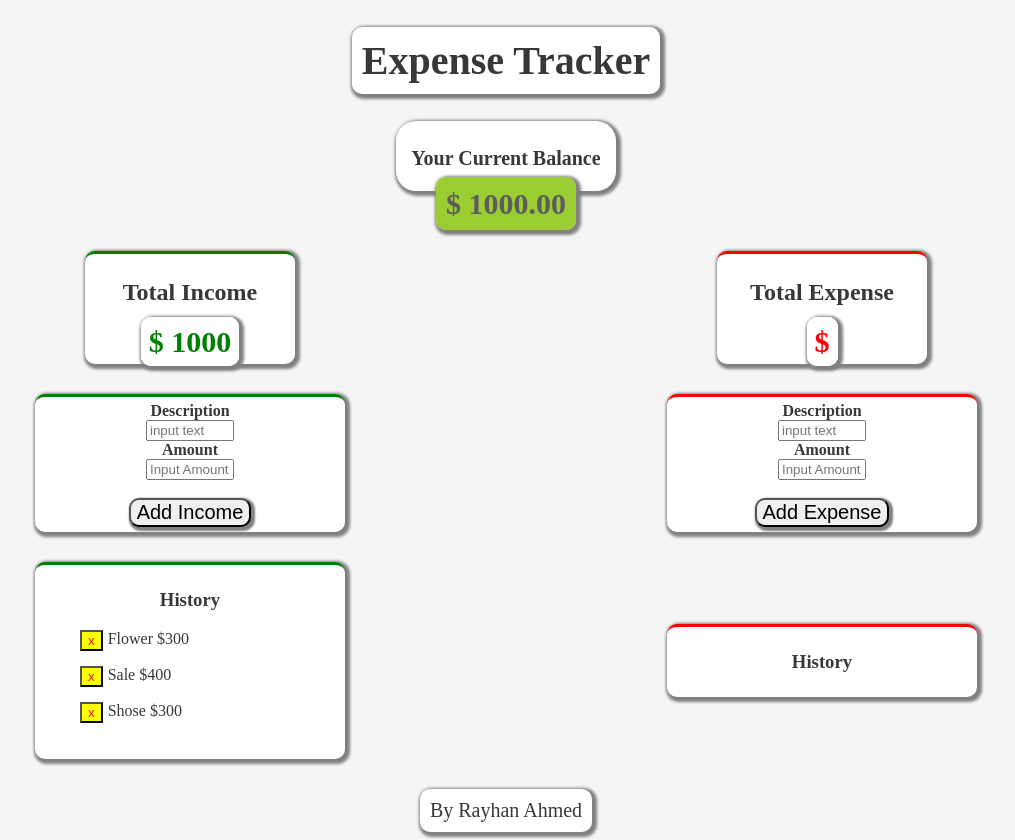
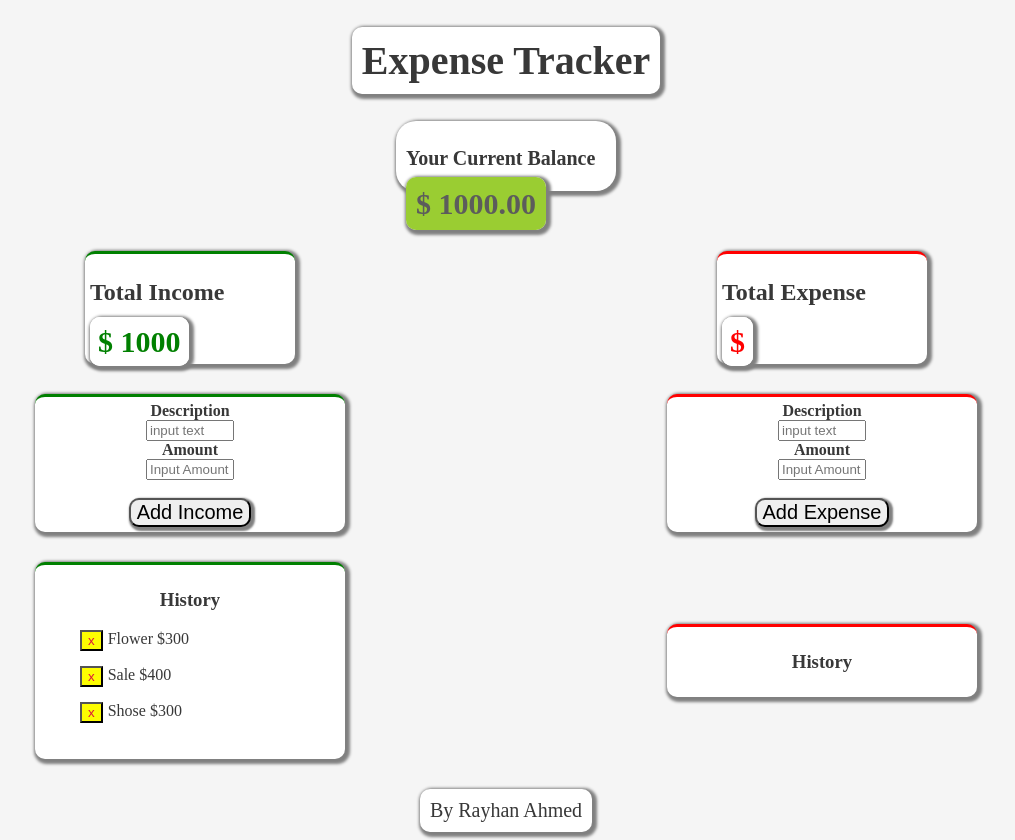
Before and after one commit to srehanpk/expense-tracker, a React (Create React App) app: page / in a window 1280 px wide. Shown: the whole page, without its empty margins (134-1149 px from the left). Built offline with nearby package versions, Linux system fonts and the light colour scheme.

Commit message:
Update App.css

```diff
--- a/src/App.css
+++ b/src/App.css
@@ -4,11 +4,12 @@ background-color: whitesmoke;
 
 
 .App {
-  text-align: center;
 
 
 }
 .App h1 {
+
+text-align: center;
 font-size: 40px;
 color: rgb(56, 56, 56);
 border-radius: 10px;
```
